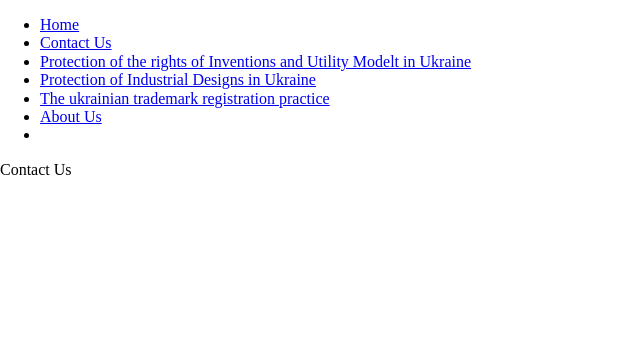
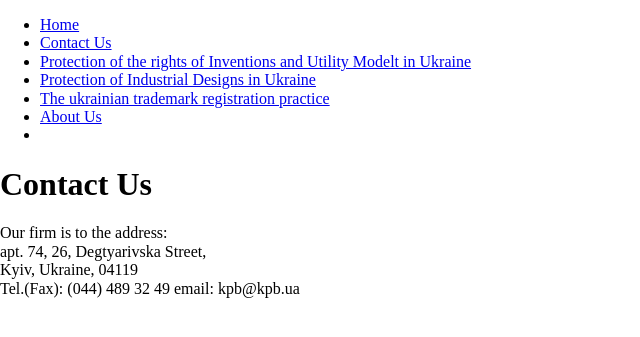
Before and after one commit to Mindshine/patent, a Jekyll site: the page built from _posts/en/pages/2000-01-01-contact.html, in a window 1280 px wide. Shown: the top 337 px of the page, without its empty margins (0-640 px from the left). Built offline with Jekyll 4.4.1, drawn with Linux system fonts in a browser that asks for light colours; nearby versions of some CDN libraries; library files that are not in the unit come from our copies; Markdown is read by kramdown in place of the engine named in the settings.

Commit message:
Update 2000-01-01-contact.html

```diff
--- a/_posts/en/pages/2000-01-01-contact.html
+++ b/_posts/en/pages/2000-01-01-contact.html
@@ -5,4 +5,11 @@ lang: en
 categories:
 - en
 ---
-Contact Us
+<h1>Contact Us</h1>
+<p>Our firm is to the address:</br>
+apt. 74, 26, Degtyarivska Street,</br>
+Kyiv, Ukraine, 04119</br>
+Tel.(Fax): (044) 489 32 49
+email: kpb@kpb.ua
+</p>
+<div class=map></div>
```
